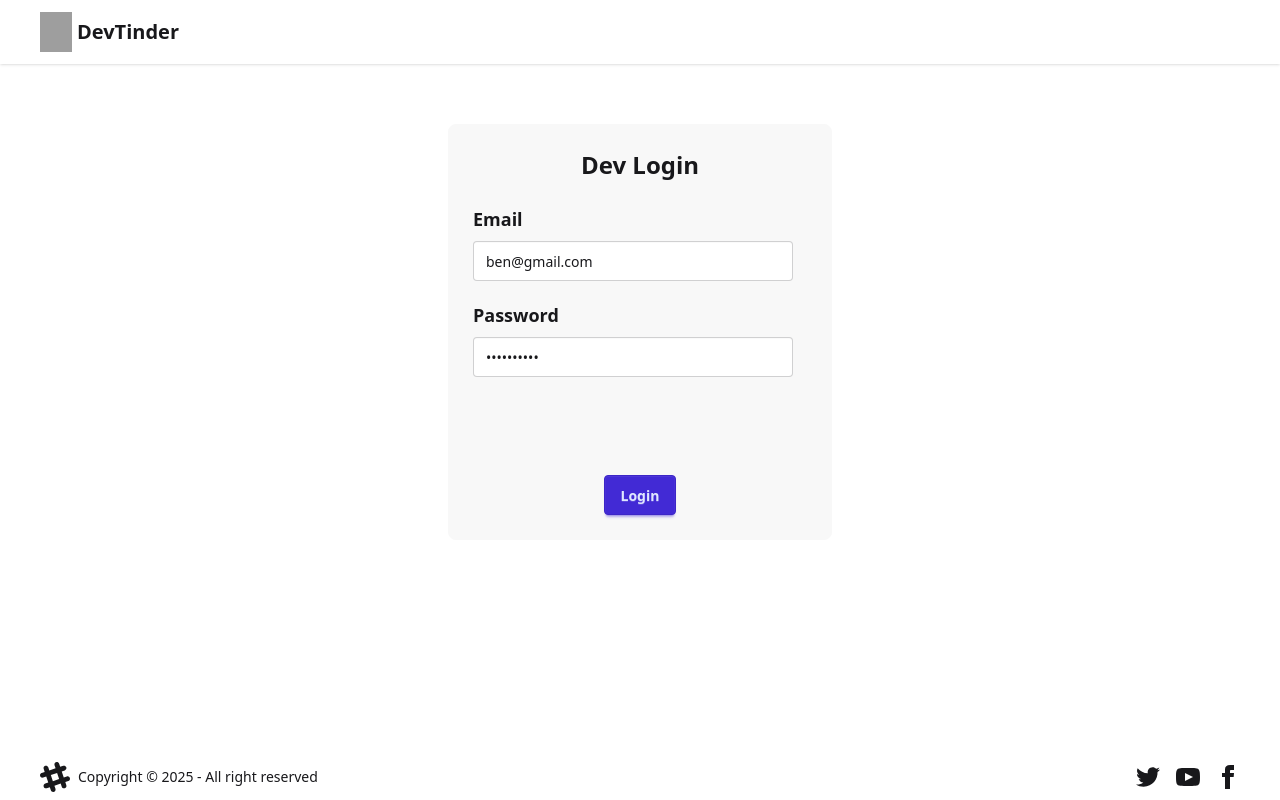
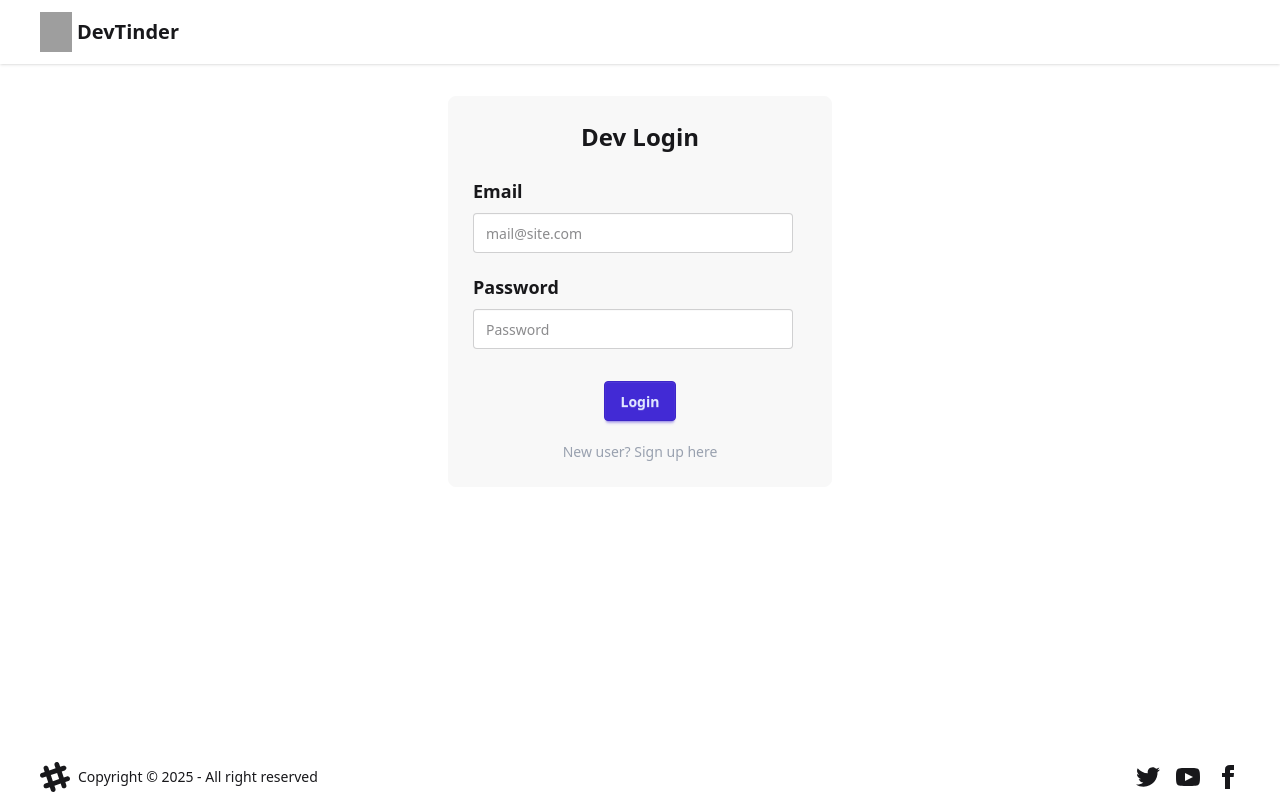
Before and after one commit to prasad0022/mern-dev-tinder, a React (Vite) app in the folder dev-tinder-web/: page /login in a window 1280 px wide. Built offline with nearby package versions, Linux system fonts and the light colour scheme; no server answers; grey boxes are pictures that could not be loaded.

Commit message:
Feature: Sign up the new user

```diff
--- a/dev-tinder-web/src/components/Connections.jsx
+++ b/dev-tinder-web/src/components/Connections.jsx
@@ -25,9 +25,7 @@ const Connections = () => {
     // eslint-disable-next-line react-hooks/exhaustive-deps
   }, [connections]);
 
-  if (!connections) return;
-
-  if (connections.length === 0)
+  if (!connections || connections.length === 0)
     return (
       <h1 className="text-center mt-10 text-2xl">No connections found 😔</h1>
     );
--- a/dev-tinder-web/src/components/Login.jsx
+++ b/dev-tinder-web/src/components/Login.jsx
@@ -10,25 +10,17 @@ const Login = () => {
   const dispatch = useDispatch();
   const user = useSelector((store) => store.user);
 
-  if (user) navigate("/");
+  const [isLogin, setIsLogin] = useState(true);
+  const [error, setError] = useState("");
 
-  const [credentials, setCredentials] = useState({
-    email: "ben@gmail.com",
-    password: "Benten@123",
-  });
+  if (isLogin && user) navigate("/");
 
-  const handleChange = (e) => {
-    const { value, name } = e.target;
-    setCredentials((preVal) => {
-      return {
-        ...preVal,
-        [name]: value,
-      };
-    });
-  };
+  const [firstName, setFirstName] = useState("");
+  const [lastName, setLastName] = useState("");
+  const [email, setEmail] = useState(""); // ben@gmail.com
+  const [password, setPassword] = useState(""); // Benten@123
 
-  const handleSubmit = async () => {
-    const { email, password } = credentials;
+  const handleLogin = async () => {
     try {
       const res = await axios.post(
         `${BASE_URL}/login`,
@@ -39,60 +31,112 @@ const Login = () => {
         { withCredentials: true }
       );
       if (res.status === 200) {
+        setError("");
         dispatch(addUser(res.data.data));
         navigate("/");
       }
     } catch (error) {
-      console.log(error.message);
+      setError(error.message);
+    }
+  };
+
+  const handleSignUp = async () => {
+    try {
+      const res = await axios.post(
+        `${BASE_URL}/signup`,
+        {
+          firstName: firstName,
+          lastName: lastName,
+          emailId: email,
+          password: password,
+        },
+        { withCredentials: true }
+      );
+      if (res.status === 201) {
+        setError("");
+        dispatch(addUser(res.data.data));
+        navigate("/profile");
+      }
+    } catch (error) {
+      console.error(error.message);
     }
   };
 
   return (
-    <div className="flex justify-center mt-15">
+    <div className="flex justify-center mt-8">
       <div className="card card-border bg-base-200 w-96">
         <div className="card-body">
-          <h2 className="card-title justify-center mb-2 text-2xl">Dev Login</h2>
+          <h2 className="card-title justify-center mb-2 text-2xl">
+            Dev {isLogin ? "Login" : "SignUp"}
+          </h2>
+          {!isLogin && (
+            <>
+              <fieldset className="fieldset">
+                <legend className="fieldset-legend text-lg">First Name</legend>
+                <input
+                  onChange={(e) => setFirstName(e.target.value)}
+                  className="input validator"
+                  type="text"
+                  name="firstName"
+                  required
+                  value={firstName}
+                />
+              </fieldset>
+              <fieldset className="fieldset">
+                <legend className="fieldset-legend text-lg">Last Name</legend>
+                <input
+                  onChange={(e) => setLastName(e.target.value)}
+                  className="input validator"
+                  type="text"
+                  name="lastName"
+                  required
+                  value={lastName}
+                />
+              </fieldset>
+            </>
+          )}
           <fieldset className="fieldset">
             <legend className="fieldset-legend text-lg">Email</legend>
             <input
-              onChange={handleChange}
+              onChange={(e) => setEmail(e.target.value)}
               className="input validator"
               type="email"
               name="email"
               required
               placeholder="mail@site.com"
-              value={credentials.email}
+              value={email}
             />
           </fieldset>
           <fieldset className="fieldset">
             <legend className="fieldset-legend text-lg">Password</legend>
             <input
-              onChange={handleChange}
+              onChange={(e) => setPassword(e.target.value)}
               type="password"
               name="password"
               className="input validator"
               required
               placeholder="Password"
-              value={credentials.password}
+              value={password}
               minLength="8"
               pattern="(?=.*\d)(?=.*[a-z])(?=.*[A-Z]).{8,}"
               title="Must be more than 8 characters, including number, lowercase letter, uppercase letter"
             />
-            <p className="validator-hint">
-              Must be more than 8 characters, including
-              <br />
-              At least one number
-              <br />
-              At least one lowercase letter
-              <br />
-              At least one uppercase letter
-            </p>
           </fieldset>
-          <div className="card-actions justify-center">
-            <button onClick={handleSubmit} className="btn btn-primary">
-              Login
+          <p className="text-red-500">{error}</p>
+          <div className="card-actions justify-center mt-3">
+            <button
+              onClick={isLogin ? handleLogin : handleSignUp}
+              className="btn btn-primary"
+            >
+              {isLogin ? "Login" : "Sign Up"}
             </button>
           </div>
+          <p
+            className="m-auto pt-3 cursor-pointer text-gray-400 hover:text-white"
+            onClick={() => setIsLogin((val) => !val)}
+          >
+            {isLogin ? "New user? Sign up here" : "Existing user? Login here"}
+          </p>
         </div>
       </div>
     </div>
```
Also changed, not shown: 1 other file (tests, documents, lock files or other folders).
